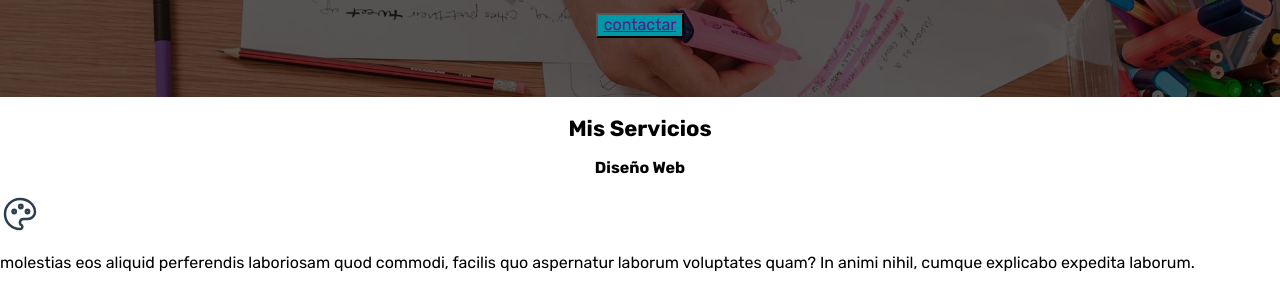
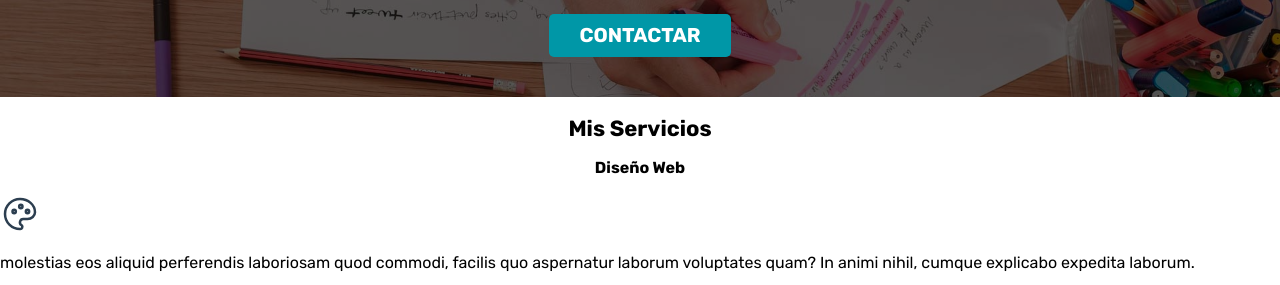
Before and after one commit to davidsm09/basic-wd-U, a plain HTML site: page code/index.html in a window 1280 px wide. Shown: the part 323-608 px from the top of the page. Drawn offline with Linux system fonts and the light colour scheme.

Commit message:
empezamos con el area main de la pagina

```diff
--- a/code/index.html
+++ b/code/index.html
@@ -37,9 +37,9 @@
                     <path d="M17.657 16.657l-4.243 4.243a2 2 0 0 1 -2.827 0l-4.244 -4.243a8 8 0 1 1 11.314 0z" />
                 </svg>
                 <p>Medellin, Colombia</p>
-                <button class="boton">
-                    <a href="">contactar</a>
-                </button>
+
+                <a href="" class="boton">contactar</a>
+
             </div>
         </section>
     </header>
@@ -120,7 +120,6 @@
                         <input type="tel" placeholder="Tu telefono">
                     </div>
 
-
                     <div>
                         <label for="">Mensaje</label>
                         <textarea name="" id="" cols="30" rows="10"></textarea>
--- a/code/style.css
+++ b/code/style.css
@@ -6,11 +6,11 @@
     --gris: #757575;
 }
 
-
+/* globales */
 
 html{
     font-size: 62.5%;
-    box-sizing: border-box;
+    box-sizing: border-box; /* hack para box model */
 }
 
 *, *:before, *:after {
@@ -21,6 +21,8 @@ body{
     font-size: 16px; /* 1rem = 10px */
     font-family: 'Rubik', sans-serif;
 }
+
+/* tipografias */
 
 h1 {
 font-size: 3.2rem;
@@ -37,12 +39,30 @@ h1,h2,h3 {
 
 .boton {
     background-color: var(--secundario);
+    color: var(--blanco);
+    padding: 1rem 3rem;
+    margin-top: 2rem;
+    font-size: 2rem;
+    text-decoration: none;
+    text-transform: uppercase;
+    font-weight: 700;
+    border-radius: .5rem;
+    width: 90%;
+    text-align: center;
+}
+
+@media (min-width: 768px) {
+    .boton{
+        width: auto;
+    }
 }
 
 
 .titulo span{
     font-size: 1.8rem;
 }
+
+/* navegacion principal */
 
 .nav-contenedor{
     max-width: 120rem;
```
